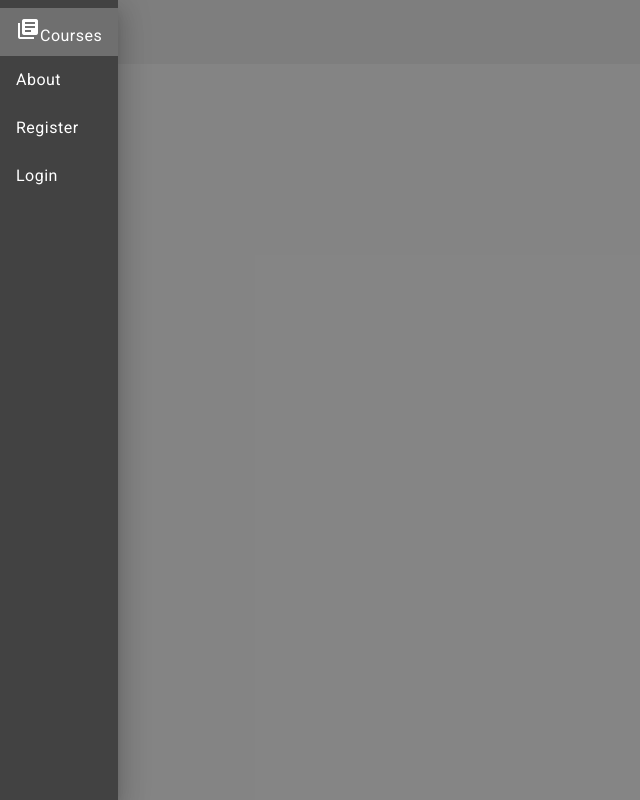
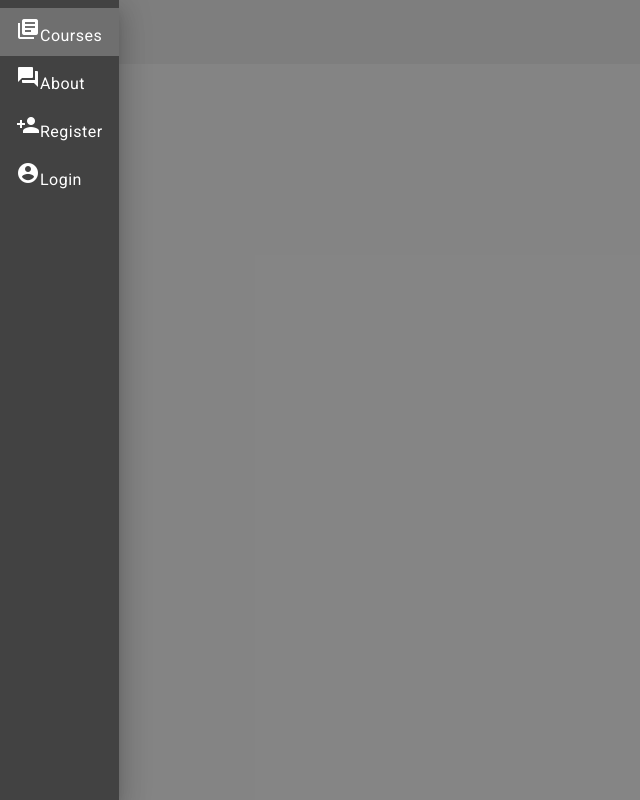
Before and after one commit to payne/upload2, an Angular app: page / in a window 1280 px wide. Both pictures are taken after a click on the button "menu". Shown: the whole page, without its empty margins (0-640 px from the left). Built offline with nearby package versions, Linux system fonts and the light colour scheme.

Commit message:
Added icons to each of four menu items.

```diff
--- a/src/app/app.component.html
+++ b/src/app/app.component.html
@@ -8,9 +8,18 @@
         <mat-icon>library_books</mat-icon>
         <span>Courses</span>
       </a>
-      <a mat-list-item routerLink="/about" routerLinkActive="active">About</a>
-      <a mat-list-item>Register</a>
-      <a mat-list-item>Login</a>
+      <a mat-list-item routerLink="/about" routerLinkActive="active">
+        <mat-icon>question_answer</mat-icon>
+        <span>About</span>
+      </a>
+      <a mat-list-item>
+        <mat-icon>person_add</mat-icon>
+        <span>Register</span>
+      </a>
+      <a mat-list-item>
+        <mat-icon>account_circle</mat-icon>
+        <span>Login</span>
+      </a>
     </mat-nav-list>
   </mat-sidenav>
 
```
